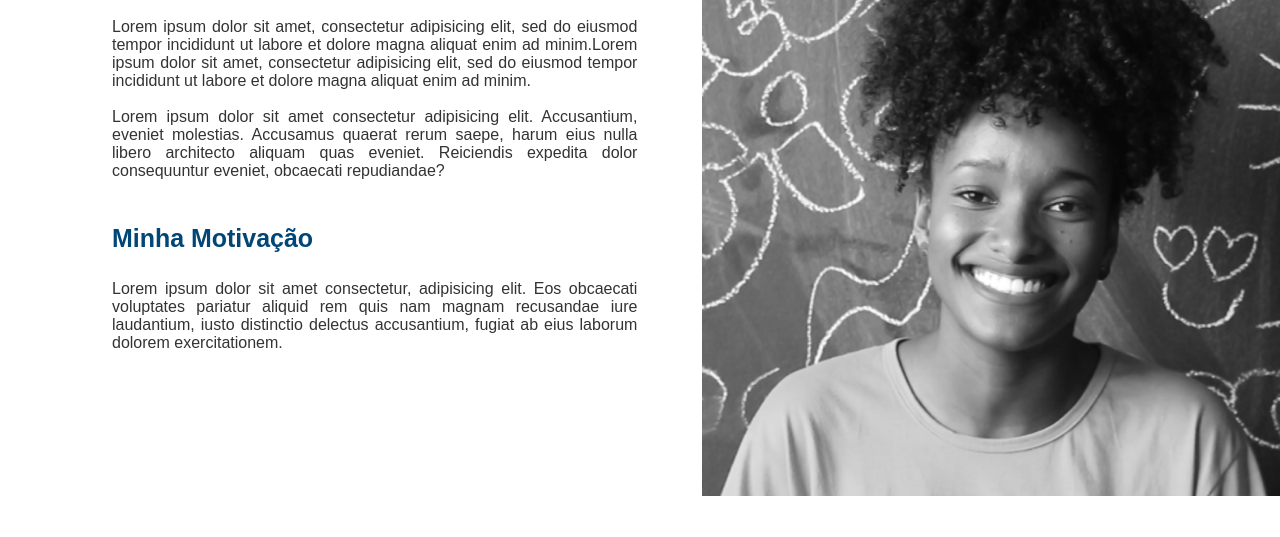
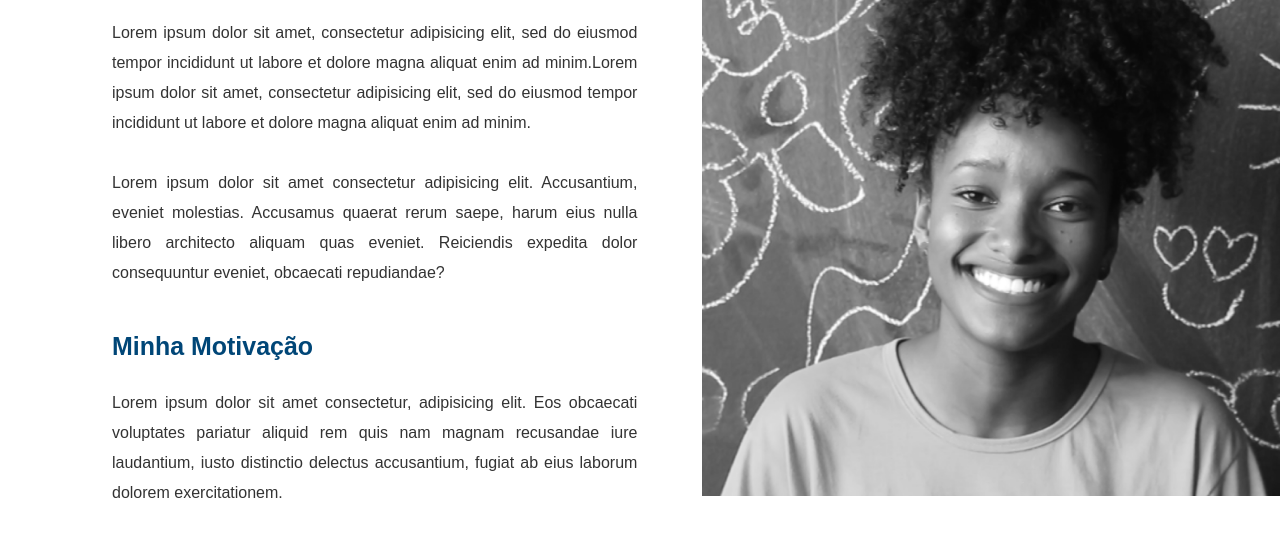
Before and after one commit to allanacaldas/lab-personalWebsite, a plain HTML site: page index.html in a window 1280 px wide. Shown: the part 245-782 px from the top of the page. Drawn offline with Linux system fonts and the light colour scheme.

Commit message:
Ajustando o line-height dos parágrafos

```diff
--- a/style.css
+++ b/style.css
@@ -55,9 +55,11 @@ img {
 /* ---- Layout Containers ---- */
 
 .row{
-    display:flex;
+	display:flex;
     justify-content: space-between;   /*Conversar sobre essa propriedade com Thai*/
-    align-items: flex-start;
+	align-items: flex-start;
+	/*width:100%;
+	max-width: 1800px; /*Controlar a largura do site em telas grandes */
 }
 .primary {
     display: flex;
@@ -92,6 +94,7 @@ img {
 
 .secondary > p{
 	text-align: justify;
+	line-height: 1.875rem;
 	font-style: normal;
 	font-weight: normal;
 	font-size:   1rem;
```
